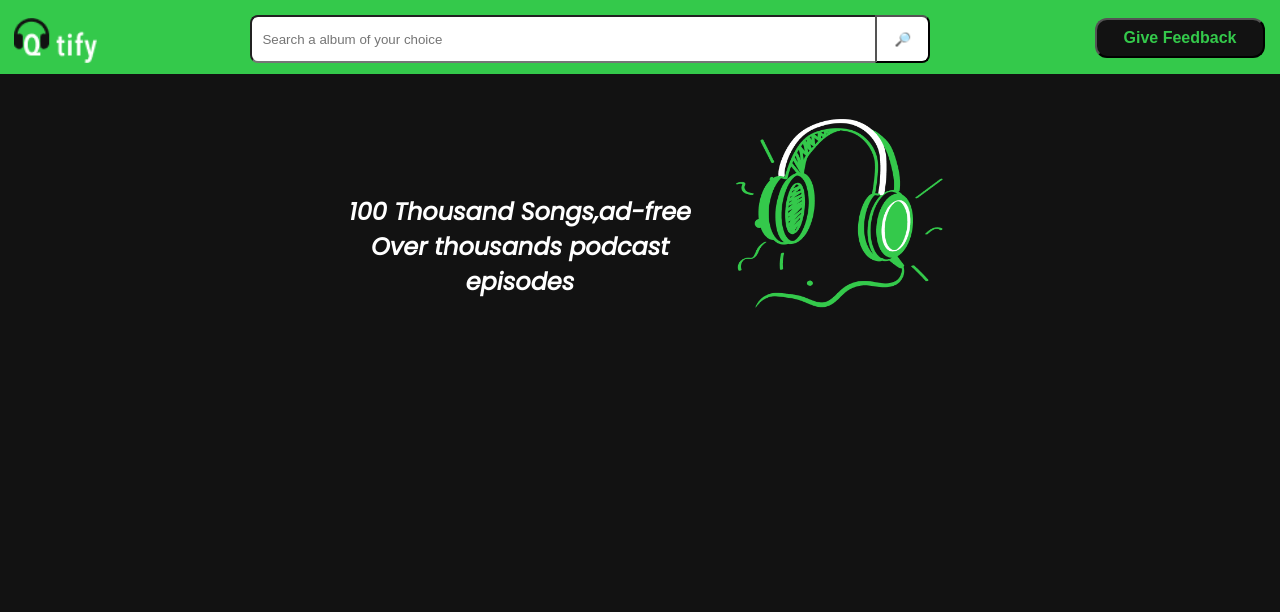
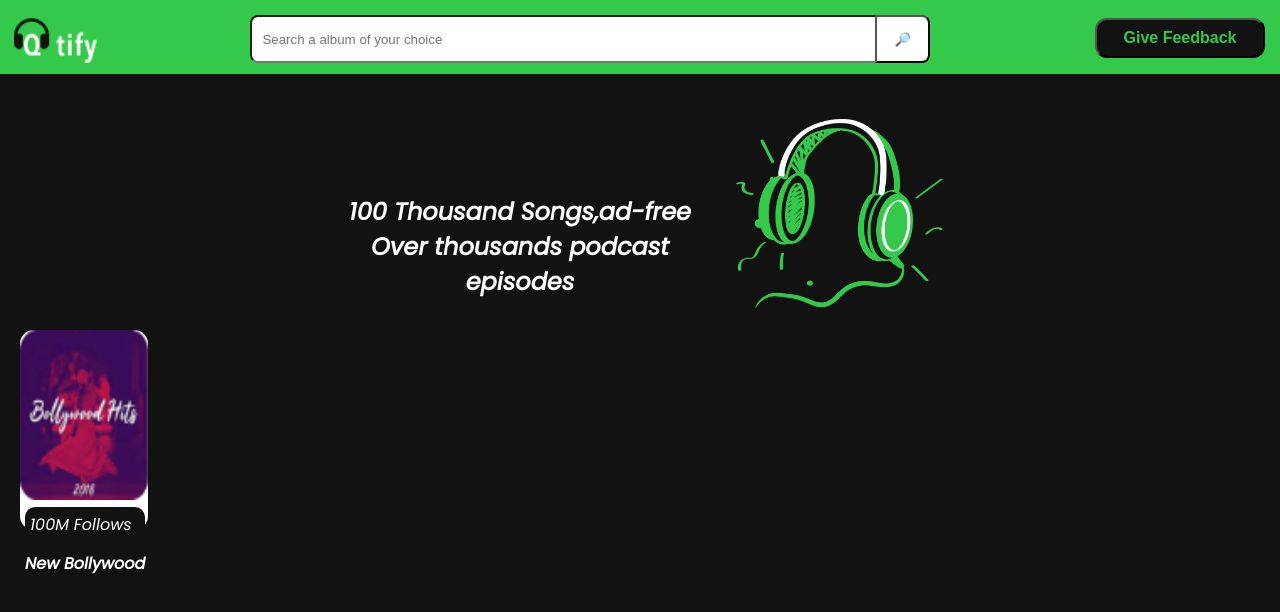
Before and after one commit to hardrock1997/myqtify, a JavaScript app: page / in a window 1280 px wide. Shown: the top 612 px of the page. Built offline with nearby package versions, Linux system fonts and the light colour scheme; the HTML template or start-up script is replaced by a standard one.

Commit message:
card-qtify-takehome

```diff
--- a/src/components/Card.css
+++ b/src/components/Card.css
@@ -0,0 +1,25 @@
+.card_container {
+    height: 25vh;
+    background-color: var(--white-color);
+    width: 10vw;
+    border-radius: 14px;
+    margin-left: 20px;
+}
+
+.followers {
+   color: var(--white-color);
+   background-color: var(--black-color);
+   width: 120px;
+   margin-left: 5px;
+   border-radius: 10px;
+   padding: 5px;
+}
+.cardImage {
+    border-radius: 0;
+    width: inherit;
+}
+.title {
+    color: var(--white-color);
+    margin-left: 25px;
+    margin-top: 0;
+}
--- a/src/components/Card.js
+++ b/src/components/Card.js
@@ -1,9 +1,15 @@
 import '../components/Card.css'
-import cardImage from '../assets/Frame 1.png'
-export default function Card() {
+import cardImage from '../assets/cardImage.png'
+export default function Card({numberOfFollowers,title}) {
     return (
-        <div>
-            <img src={cardImage} alt='Card_image'/>
+    <>
+        <div className='card_container'>
+            <img src={cardImage} alt='Card_image' height={170} className='cardImage'/>
+            <div className='followers'>{numberOfFollowers}</div>
         </div>
+        <div className='title'>
+            <h4>{title}</h4>
+        </div>
+    </>
     )
 }
--- a/src/components/Navbar.js
+++ b/src/components/Navbar.js
@@ -3,7 +3,7 @@ import Logo from './Logo'
 import Button from '../components/Button'
 import Search from './Search'
 import Hero from './Hero'
-
+import Card from './Card'
 export default function Navbar() {
  return (
 <>
@@ -16,6 +16,9 @@ export default function Navbar() {
         <section>
             <Hero heroText='100 Thousand Songs,ad-free Over thousands podcast episodes'/>
         </section>
+        <section>
+            <Card numberOfFollowers='100M Follows' title='New Bollywood'/>
+        </section>
     </main>
 </>
 )}
```
Also changed, not shown: src/assets/Frame 1.png (deleted), src/assets/cardImage.png (added).
